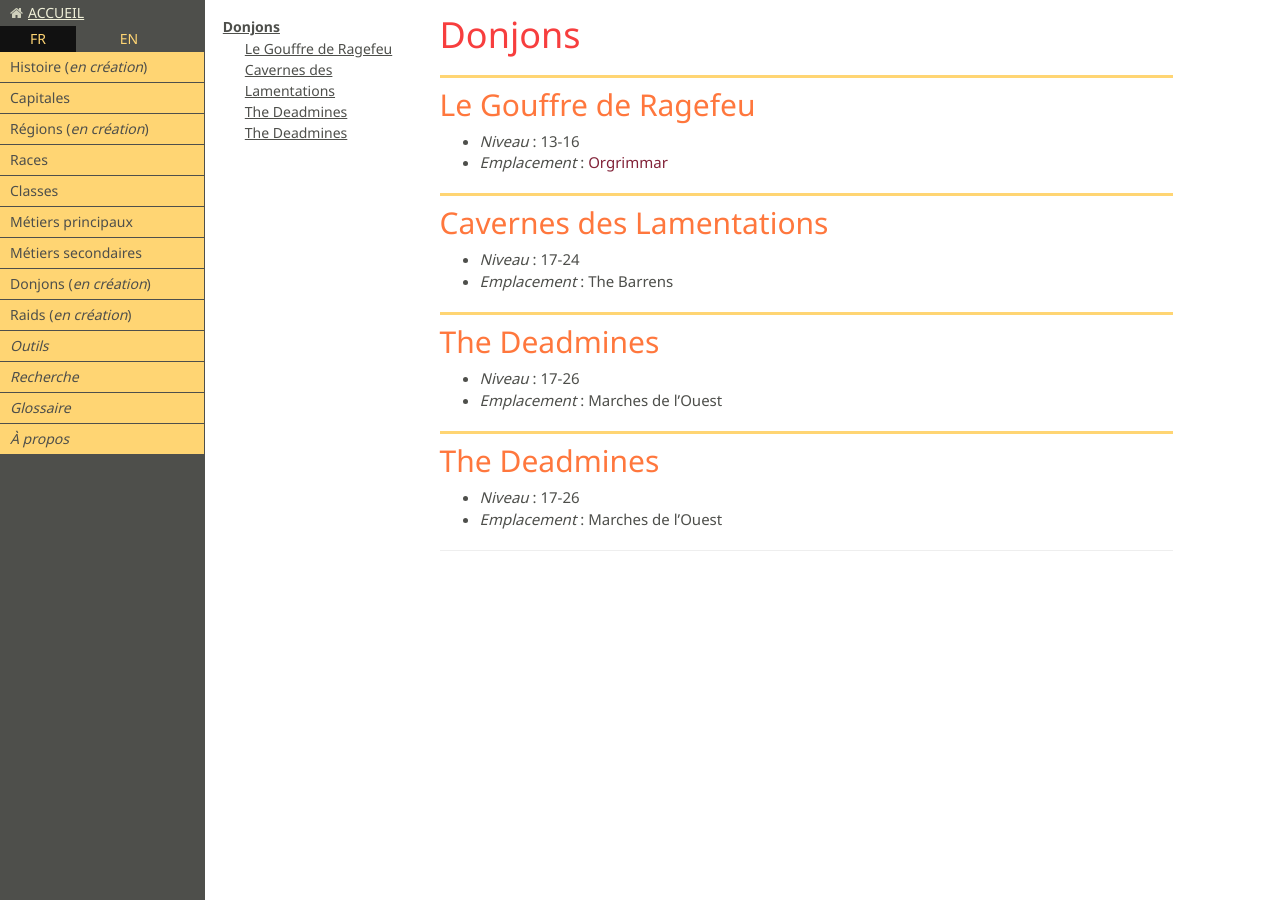
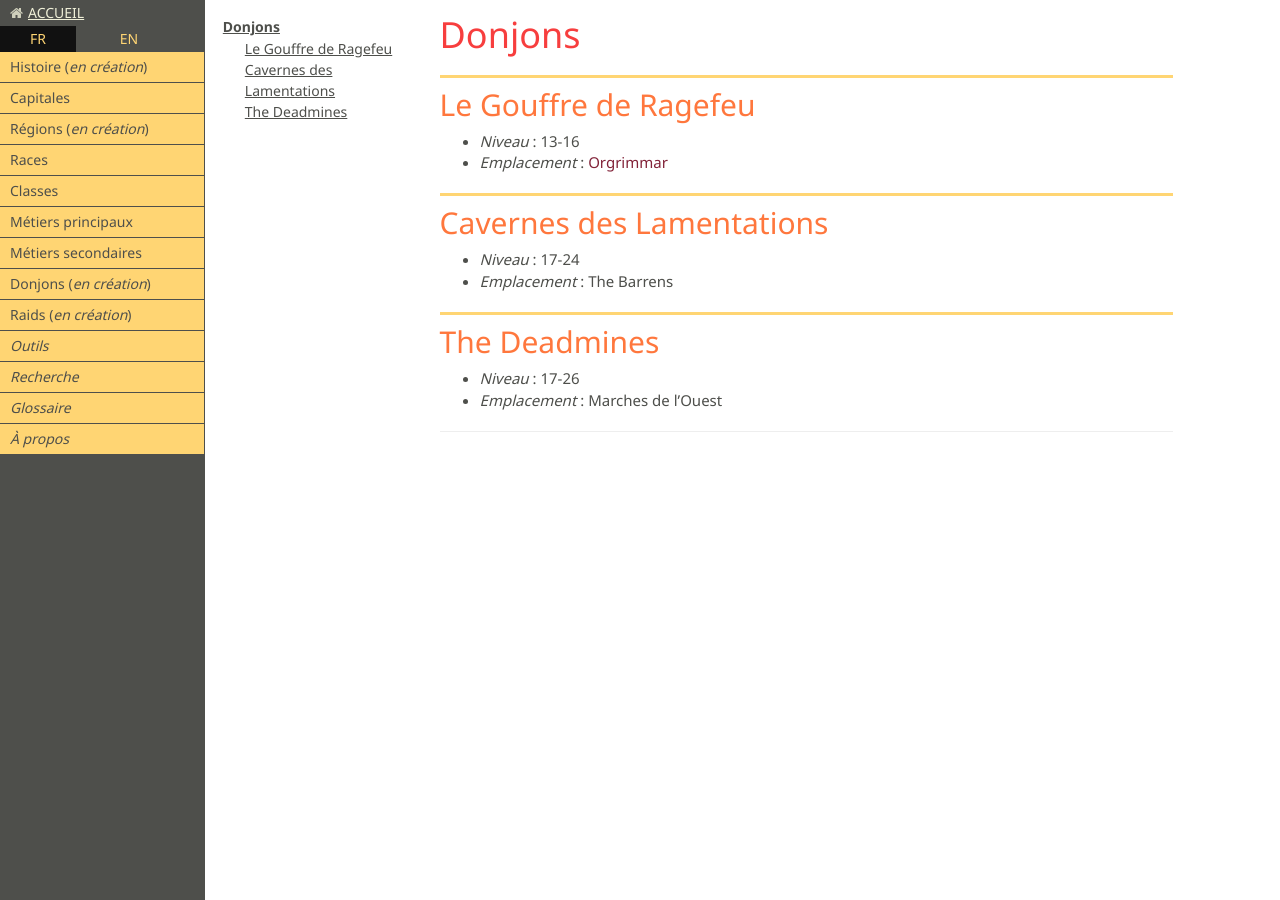
Before and after one commit to toxinu/vanilla-doc, a Jekyll site: the page built from docs/fr/dungeons/index.md, in a window 1280 px wide. Built offline with Jekyll 4.4.1, drawn with Linux system fonts in a browser that asks for light colours; nearby versions of some CDN libraries; Markdown is read by kramdown in place of the engine named in the settings; comment, search, counter and statistics services are not loaded.

Commit message:
Update index.md

```diff
--- a/docs/fr/dungeons/index.md
+++ b/docs/fr/dungeons/index.md
@@ -20,12 +20,4 @@ lang: fr
 * *Niveau* : 17-26
 * *Emplacement* : Marches de l'Ouest
 
-<h2 id="vc">The Deadmines</h2>
-
-* *Niveau* : 17-26
-* *Emplacement* : Marches de l'Ouest
-
-
-
-
-[orgrimmar]: {{ site.baseurl }}/docs/{{ lang.page }}/capitales/#orgrimmar
+[orgrimmar]: {{ site.baseurl }}/docs/{{ page.lang }}/capitales/#orgrimmar
```
